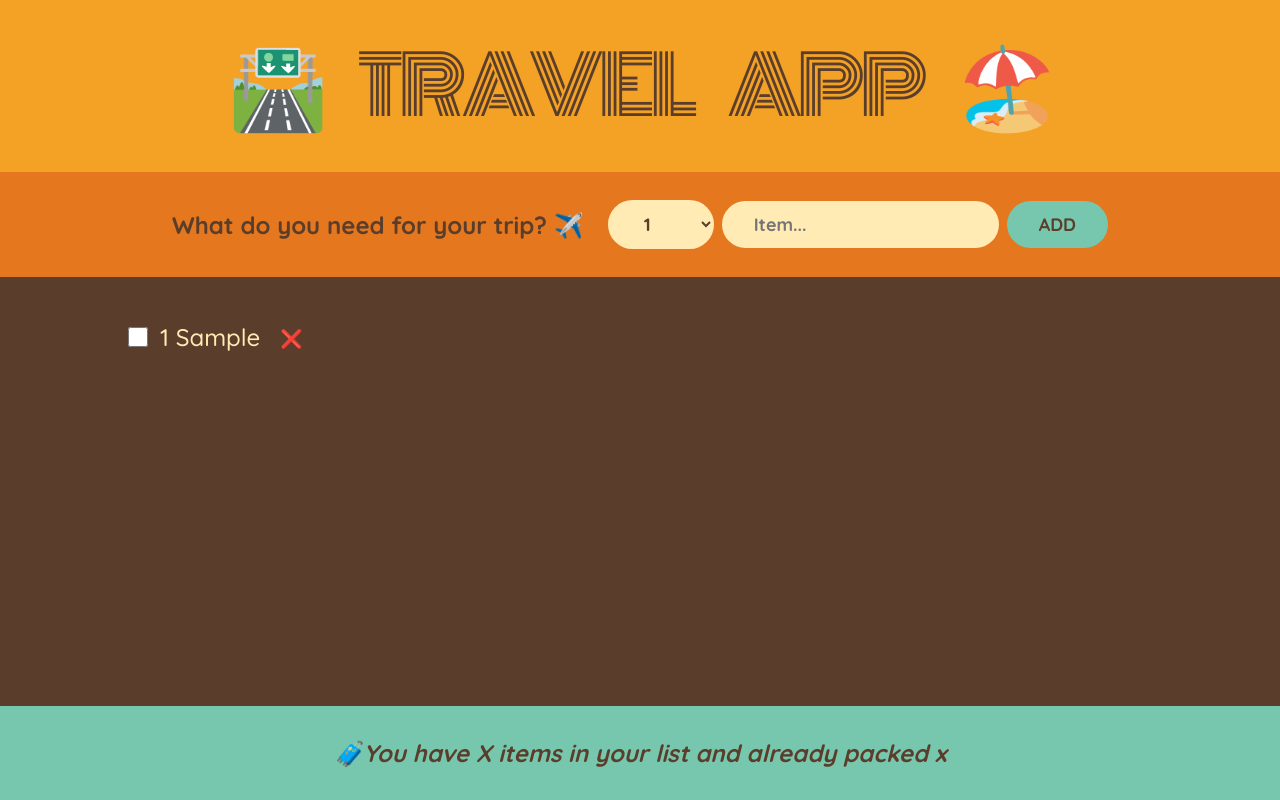
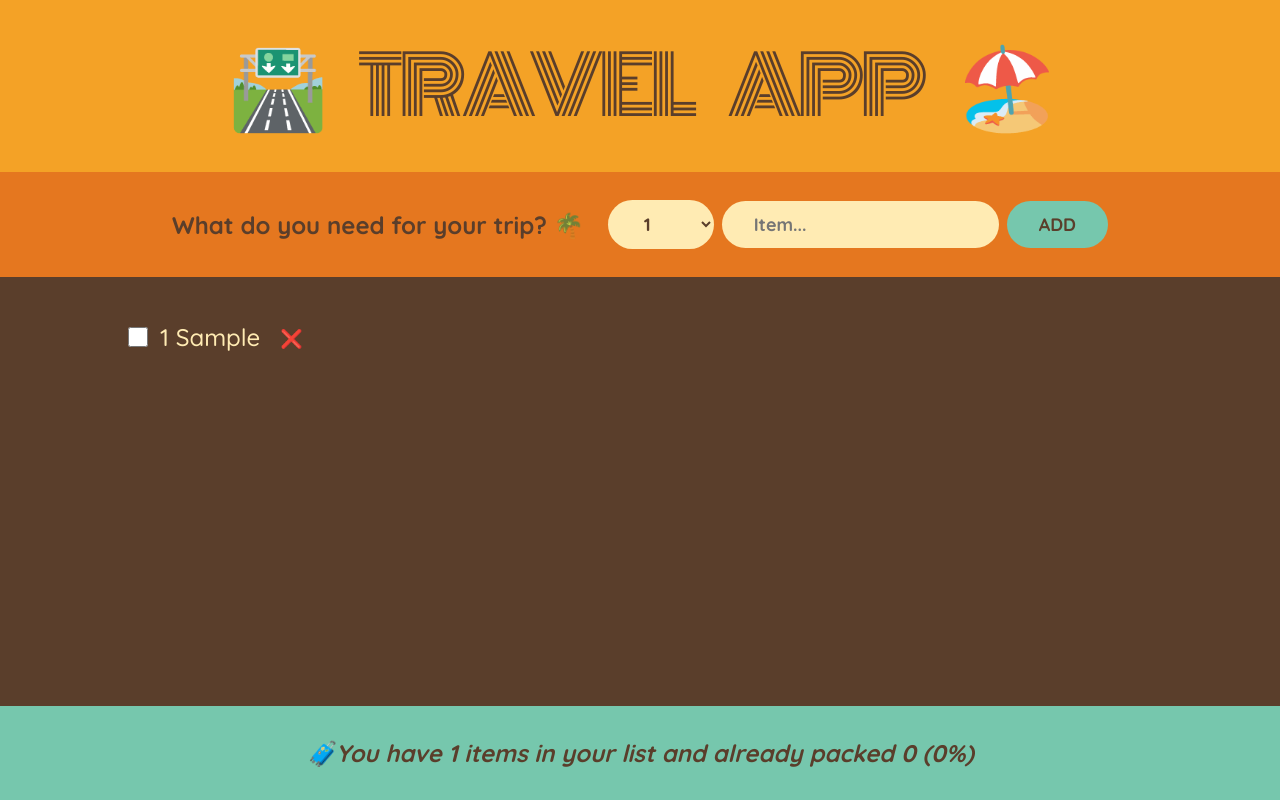
Before and after one commit to mdxramos64136/travel-list-react, a React (Create React App) app: page / in a window 1280 px wide. Both pictures are taken after typing "Sample" into the empty fields and a click on the button "ADD". Built offline with nearby package versions, Linux system fonts and the light colour scheme.

Commit message:
stats on footer  implemented

```diff
--- a/public/index.html
+++ b/public/index.html
@@ -2,19 +2,28 @@
 <html lang="en">
   <head>
     <meta charset="utf-8" />
-    <link rel="icon" href="%PUBLIC_URL%/favicon.ico" />
-    <meta name="viewport" content="width=device-width, initial-scale=1" />
-    <meta name="theme-color" content="#000000" />
+    <link
+      rel="icon"
+      href="%PUBLIC_URL%/favicon.ico" />
+    <meta
+      name="viewport"
+      content="width=device-width, initial-scale=1" />
+    <meta
+      name="theme-color"
+      content="#000000" />
     <meta
       name="description"
-      content="Web site created using create-react-app"
-    />
-    <link rel="apple-touch-icon" href="%PUBLIC_URL%/logo192.png" />
+      content="Web site created using create-react-app" />
+    <link
+      rel="apple-touch-icon"
+      href="%PUBLIC_URL%/logo192.png" />
     <!--
       manifest.json provides metadata used when your web app is installed on a
       user's mobile device or desktop. See https://developers.google.com/web/fundamentals/web-app-manifest/
     -->
-    <link rel="manifest" href="%PUBLIC_URL%/manifest.json" />
+    <link
+      rel="manifest"
+      href="%PUBLIC_URL%/manifest.json" />
     <!--
       Notice the use of %PUBLIC_URL% in the tags above.
       It will be replaced with the URL of the `public` folder during the build.
@@ -24,20 +33,10 @@
       work correctly both with client-side routing and a non-root public URL.
       Learn how to configure a non-root public URL by running `npm run build`.
     -->
-    <title>React App</title>
+    <title>Travel List</title>
   </head>
   <body>
     <noscript>You need to enable JavaScript to run this app.</noscript>
     <div id="root"></div>
-    <!--
-      This HTML file is a template.
-      If you open it directly in the browser, you will see an empty page.
-
-      You can add webfonts, meta tags, or analytics to this file.
-      The build step will place the bundled scripts into the <body> tag.
-
-      To begin the development, run `npm start` or `yarn start`.
-      To create a production bundle, use `npm run build` or `yarn build`.
-    -->
   </body>
 </html>
--- a/src/App.js
+++ b/src/App.js
@@ -30,7 +30,7 @@ export default function App() {
         onDeleteItemProp={handleDeleteItem}
         onToggleItemProp={handleToggleItem}
       />
-      <Stats />
+      <Stats itemsProp={itemsState} />
     </div>
   );
 }
@@ -67,7 +67,7 @@ function Form({ onAddItemProp }) {
     <form
       className="add-form"
       onSubmit={handleSubmit}>
-      <h3>What do you need for your trip? ✈️ </h3>
+      <h3>What do you need for your trip? 🌴 </h3>
       <select
         onChange={(e) => setQuantity(+e.target.value)}
         value={quantity}>
@@ -132,96 +132,28 @@ function Item({ itemProp, onDeleteItemProp, onToggleItemProp }) {
 }
 /******************************************************************** */
 //<em> = enfasize
-function Stats() {
+function Stats({ itemsProp }) {
+  //If no items has been added to the list yet...(remember: 0 is a falsy value)
+  if (!itemsProp.length)
+    return (
+      <p className="stats">
+        <em>Start adding items!😀</em>
+      </p>
+    );
+  //remember: filter returns a new array. So we can ude length
+  const numOfItems = itemsProp.length;
+  const numPacked = itemsProp.filter((item) => item.packed).length;
+  const percentage = Math.round((numPacked / numOfItems) * 100);
+
   return (
     <footer className="stats">
-      <em>🧳You have X items in your list and already packed x </em>
+      {percentage === 100 ? (
+        "You are all set 😀. Enjoy your Trip! ✈️"
+      ) : (
+        <em>
+          🧳You have {numOfItems} items in your list and already packed {numPacked} ({percentage}%)
+        </em>
+      )}
     </footer>
   );
 }
-
-/** Explicação para Array.from({ length: 20 }, (_, i) => i + 1).map((num)
- * Trata-se de um método que cria um novo array com base nos parâmetros passados.
- * Recebe como parâmetros:
- *  - arrayLike, que é um objeto com a propriedade {length: qtde}
- * See fosse uma string ficaria: Array.from('hello') // ['h', 'e', 'l', 'l', 'o']
- * Array.from({ length: 20 }: Cria um array com 20 posiçòes vazias. Neste
-   momento, embora as posições existam, elas são undefined!
-
- * (_, i) => i + 1 é uma função de mapeamento e é chamada 1x p/ cada posição
- do array. Recebe 2 parâmetros:
-  - 1) O valor atual (_) , que no momento é undefined
-  e, por isso ignorado;
-  - 2) O índice (i de 0 à 19)
-
-  * i + 1 Atribui um valor à cada indice.
-
-  * O resultado final equivale a:
-    <option value="1">1</option>
-    <option value="2">2</option>
-    ...
-    <option value="20">20</option>
-
-    => CREATING OBJECTS:
-    Array.from({ length: 3 }, (_, i) => ({ id: i, name: `Item ${i}` }))
-// [{ id: 0, name: 'Item 0' }, ...]
-
-    => To Uppercase: Array.from('ok', (char) => char.toUpperCase()) // ['O', 'K']
-
-  * ARRAY-LIKE OBJECTS ARE Qualquer objeto que tem uma propriedade length e índices
-  numéricos acessíveis como chaves (0, 1, 2...).
-
-  * Você pode atribuir o resultado de Array.from() a uma variável:
-  const letras = Array.from('ok', (char) => char.toUpperCase());
-*/
-
-// COntinuação do código acima...
-/**
-  *       <option
-            value={num} = Este é o valor que será enviado quando o <option> for selecionado.
-            key={num}> = key é necessário para listas em React.
-            {num} = Este é o texto visível que o usuário vê na tela.
-          </option>
-
-
-  */
-
-/** Explaining onChange={(e) => setDescription(e.target.value)}
- * e is the event (click)
- * target is the input (the entire element). Try console.log(e.target) inside the setDescription and
- then go to browser and check in the console (Ctrl Shift I).
- * value is the text the you write.
-
- * WE ALWAYS NEED VALUE AND ONCHANGE IN THE INPUT ELEMENT!!!!
- */
-
-/** SELECT OPTION ONCHANGE
- * <select
-        onChange={(e) => setQuantity(e.target.value)}
-
-    This (e.target.value) is comming directly from this value in the <option>
-    <option
-            value={num} this is the value selected by the user and r comming from the array
-
-* Note that when you first load the page, the state (of the <select>) is a number/ the default
-value (0).
-However, when you make a selection,  it turns itself to a string (with the selection).
-It's because e.target.value of the select returns a string!!
-So we need to transform it in a number. The are some ways to do that.
-For instance:
-  a) putting + in the e.target.value = +e.target.value
-  b) using Number(e.target.value)
-*/
-
-/** Debuging the form
- * What will be submited?
- *     const newItem = { description, quantity, packed: false, id: Date.now() };
-    console.log(newItem);
- */
-
-/** VALIDATION:
- * If user don't put a description, he/she won't be able to submit the form:
- * if(!description) return; Remember: empty string is a falsy value.
- *
-
- */
```
